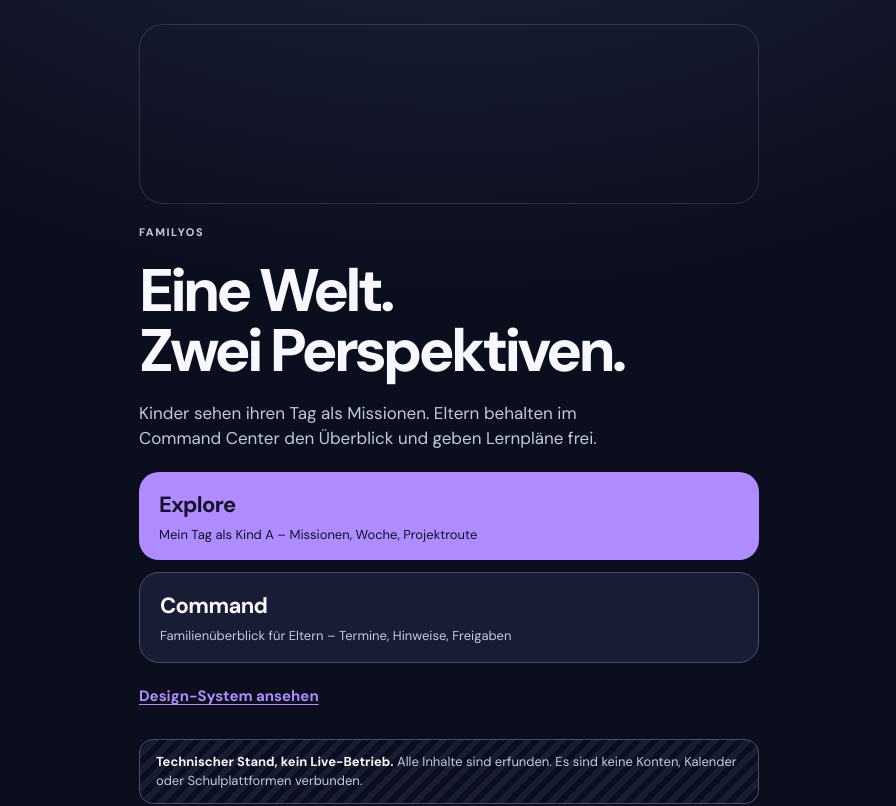
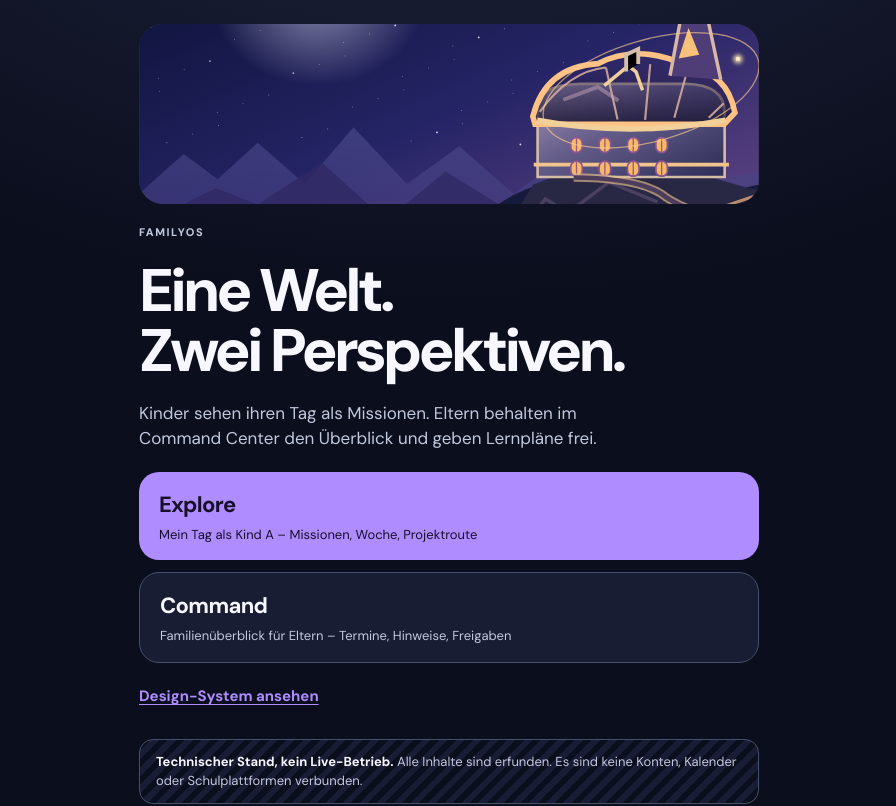
Before and after one commit to eternity03238-commits/familienplaner, a Next.js app in the folder apps/web/: page / in a window 1280 px wide. Shown: the top 806 px of the page, without its empty margins (191-1087 px from the left). Built offline with nearby package versions, Linux system fonts and the light colour scheme.

Commit message:
feat(art): enable shipped GitHub vector backgrounds in apps/web/app/page.tsx

```diff
--- a/apps/web/app/page.tsx
+++ b/apps/web/app/page.tsx
@@ -1,6 +1,6 @@
 import Link from "next/link";
 import { SceneHero } from "../components/art/SceneHero.tsx";
-import { ART_ENABLED } from "../lib/art/paths.ts";
+import { GITHUB_SCENES_AVAILABLE } from "../lib/art/paths.ts";
 
 const status: { title: string; state: string; done: boolean }[] = [
   { title: "Rechte und Datenschutz", state: "Datenbankregeln mit echten Rollen getestet", done: true },
@@ -16,7 +16,7 @@ export default function Home() {
     <div className="fo-app fo-home" data-fo-role="child">
       <a className="fo-skip" href="#inhalt">Zum Inhalt springen</a>
       <main id="inhalt" className="fo-home__main" tabIndex={-1}>
-        <div className={`fo-home__scene ${ART_ENABLED ? "fo-art-enabled" : ""}`}><SceneHero scene="observatory" time="night" eager /></div>
+        <div className={`fo-home__scene ${GITHUB_SCENES_AVAILABLE ? "fo-art-enabled" : ""}`}><SceneHero scene="observatory" time="night" eager /></div>
         <p className="fo-eyebrow">FamilyOS</p>
         <h1 className="fo-home__title">Eine Welt.<br />Zwei Perspektiven.</h1>
         <p className="fo-home__lead">Kinder sehen ihren Tag als Missionen. Eltern behalten im Command Center den Überblick und geben Lernpläne frei.</p>
```
